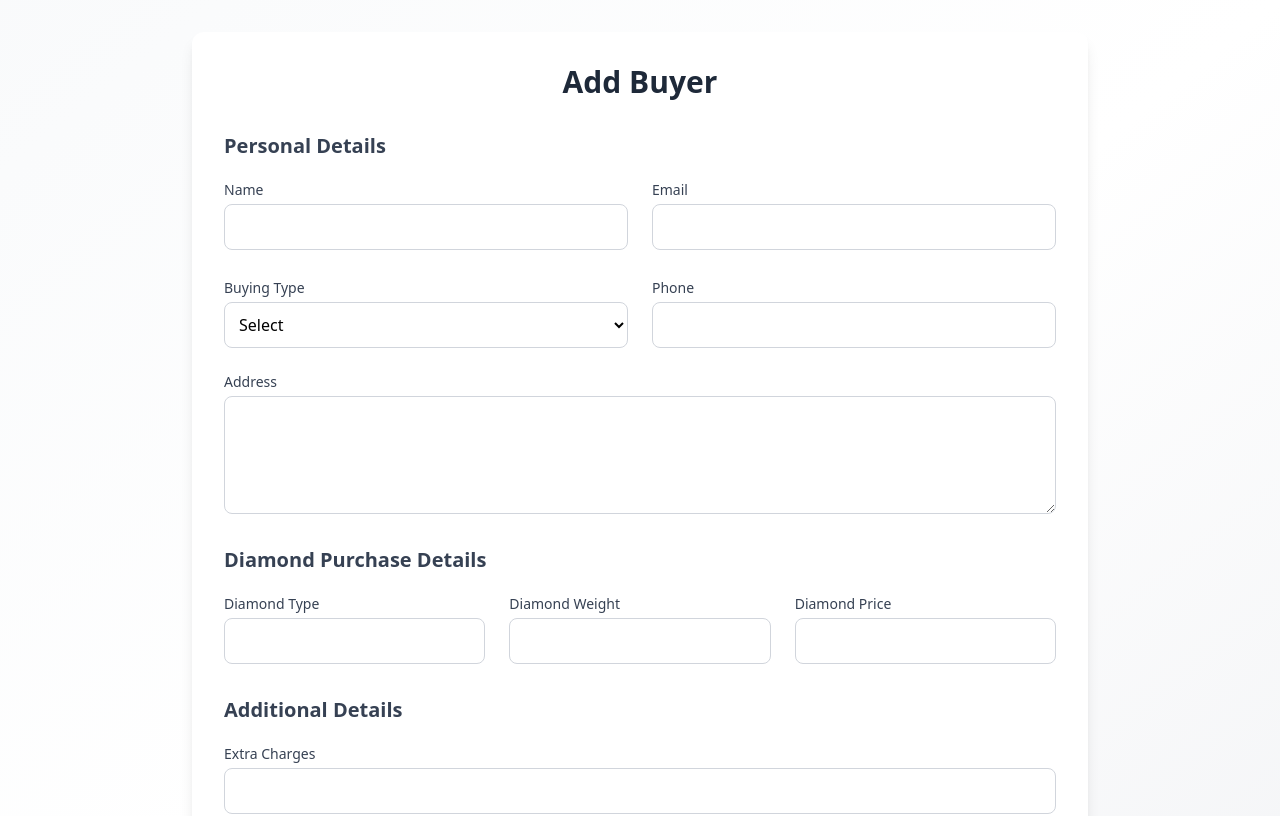
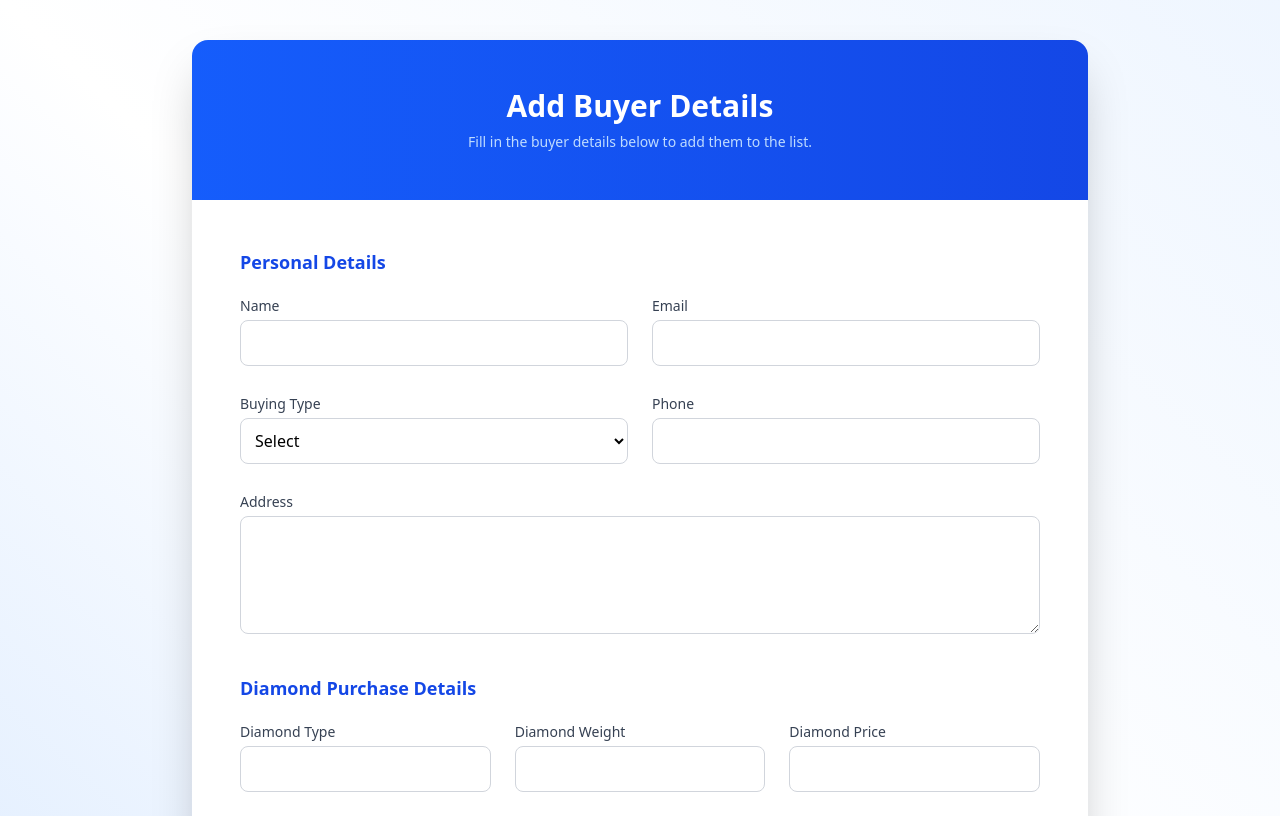
Before and after one commit to fenil612/buyer-demo-task, a React (Vite) app in the folder my-vite-app/: page / in a window 1280 px wide. Shown: the top 816 px of the page. Built offline with nearby package versions, Linux system fonts and the light colour scheme.

Commit message:
Update AddBuyer.jsx

```diff
--- a/my-vite-app/src/components/AddBuyer.jsx
+++ b/my-vite-app/src/components/AddBuyer.jsx
@@ -41,15 +41,19 @@ const AddBuyer = () => {
   ];
 
   return (
-    <div className="min-h-screen bg-gradient-to-br from-gray-50 via-white to-gray-100 dark:from-gray-900 dark:to-gray-800 flex items-center justify-center px-6 py-8">
-      <div className="w-full max-w-4xl bg-white dark:bg-gray-800 rounded-xl shadow-lg p-8">
-        <h1 className="text-3xl font-bold text-center text-gray-800 dark:text-white mb-8">
-          Add Buyer
-        </h1>
-        <form onSubmit={formik.handleSubmit} className="space-y-8">
+    <div className="min-h-screen bg-gradient-to-bl from-blue-50 via-white to-blue-100 dark:from-gray-800 dark:to-gray-900 flex items-center justify-center px-6 py-10">
+      <div className="w-full max-w-4xl bg-white dark:bg-gray-800 rounded-2xl shadow-2xl overflow-hidden">
+        <div className="p-8 sm:p-12 bg-gradient-to-r from-blue-600 to-blue-700 text-white text-center">
+          <h1 className="text-3xl font-bold mb-2">Add Buyer Details</h1>
+          <p className="text-sm text-blue-200">
+            Fill in the buyer details below to add them to the list.
+          </p>
+        </div>
+        <div className="p-8 sm:p-12">
+          <form onSubmit={formik.handleSubmit} className="space-y-10">
             {/* Personal Details Section */}
             <div>
-            <h2 className="text-xl font-semibold text-gray-700 dark:text-gray-200 mb-4">
+              <h2 className="text-lg font-semibold text-blue-700 dark:text-blue-300 mb-4">
                 Personal Details
               </h2>
               <div className="grid grid-cols-1 md:grid-cols-2 gap-6">
@@ -81,14 +85,14 @@ const AddBuyer = () => {
                   formik={formik}
                 />
               </div>
-            <div className="mt-5">
+              <div className="mt-6">
                 <Textarea label="Address" name="address" formik={formik} />
               </div>
             </div>
 
             {/* Diamond Purchase Section */}
             <div>
-            <h2 className="text-xl font-semibold text-gray-700 dark:text-gray-200 mb-4">
+              <h2 className="text-lg font-semibold text-blue-700 dark:text-blue-300 mb-4">
                 Diamond Purchase Details
               </h2>
               <div className="grid grid-cols-1 md:grid-cols-3 gap-6">
@@ -118,7 +122,7 @@ const AddBuyer = () => {
 
             {/* Extra Charges Section */}
             <div>
-            <h2 className="text-xl font-semibold text-gray-700 dark:text-gray-200 mb-4">
+              <h2 className="text-lg font-semibold text-blue-700 dark:text-blue-300 mb-4">
                 Additional Details
               </h2>
               <Input
@@ -134,7 +138,7 @@ const AddBuyer = () => {
             <div className="flex justify-center">
               <button
                 type="submit"
-              className="w-full max-w-xs bg-blue-600 hover:bg-blue-700 text-white text-lg font-medium py-3 rounded-lg shadow-md transition-colors duration-300 focus:outline-none focus:ring-4 focus:ring-blue-300 dark:focus:ring-blue-500"
+                className="w-full max-w-xs bg-blue-600 hover:bg-blue-700 text-white text-lg font-medium py-3 rounded-lg shadow-lg transition-transform transform hover:scale-105 focus:outline-none focus:ring-4 focus:ring-blue-300 dark:focus:ring-blue-500"
               >
                 Add Buyer
               </button>
@@ -153,6 +157,7 @@ const AddBuyer = () => {
           </form>
         </div>
       </div>
+    </div>
   );
 };
 
```
Lines whose indentation alone changed are shown as unchanged.
